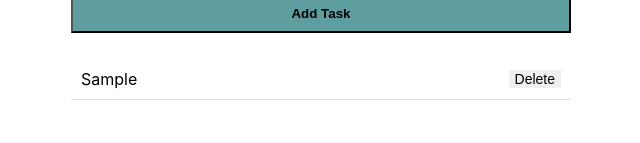
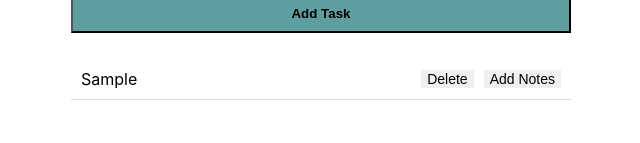
Before and after one commit to narinehzargarian/todo-app, a React (Create React App) app: page / in a window 1280 px wide. Both pictures are taken after typing "Sample" into the empty fields and a click on the button "Add Task". Shown: the part 157-300 px from the top of the page, without its empty margins (319-959 px from the left). Built offline with nearby package versions, Linux system fonts and the light colour scheme.

Commit message:
Added "add note" functionality to the task

```diff
--- a/src/TodoApp.css
+++ b/src/TodoApp.css
@@ -52,3 +52,11 @@
   margin-left: 10px;
   cursor: pointer;
 }
+
+.todo-add-note-button {
+  background-color: none;
+  font-size: 14px;
+  border: none;
+  margin-left: 10px;
+  cursor: pointer;
+}
--- a/src/TodoApp.js
+++ b/src/TodoApp.js
@@ -8,7 +8,7 @@ function TodoApp () {
 
   const addTask = () => {
     if (input.trim()) {
-      setTasks([...tasks, {text: input, completed: false}])
+      setTasks([...tasks, {text: input, completed: false, note: ''}])
       setInput('')
     }
   }
@@ -23,7 +23,15 @@ function TodoApp () {
     setTasks(newTasks)
   }
 
+  const addNote = (index, content) => {
+    const newTasks = [...tasks]
+    newTasks[index].note = content
+    setTasks(newTasks)
+  }
+
   /* TODO: Add note to the task */
+  /* TODO: Give priority (Move up/ down) */
+  /* TODO: Hide it under the options */
 
   return (
     <div className="todo-container">
@@ -45,8 +53,14 @@ function TodoApp () {
             >
                {task.text}
             </span>
+            <span className={`todo-note`}>
+              {task.note}
+            </span>
             <button className="todo-delete-button" onClick={() => deleteTask(index)}>
               Delete
+            </button>
+            <button className="todo-add-note-button" onClick={()=> addNote(index, "some notes")}>
+              Add Notes
             </button>
           </li>
         ))}
```
